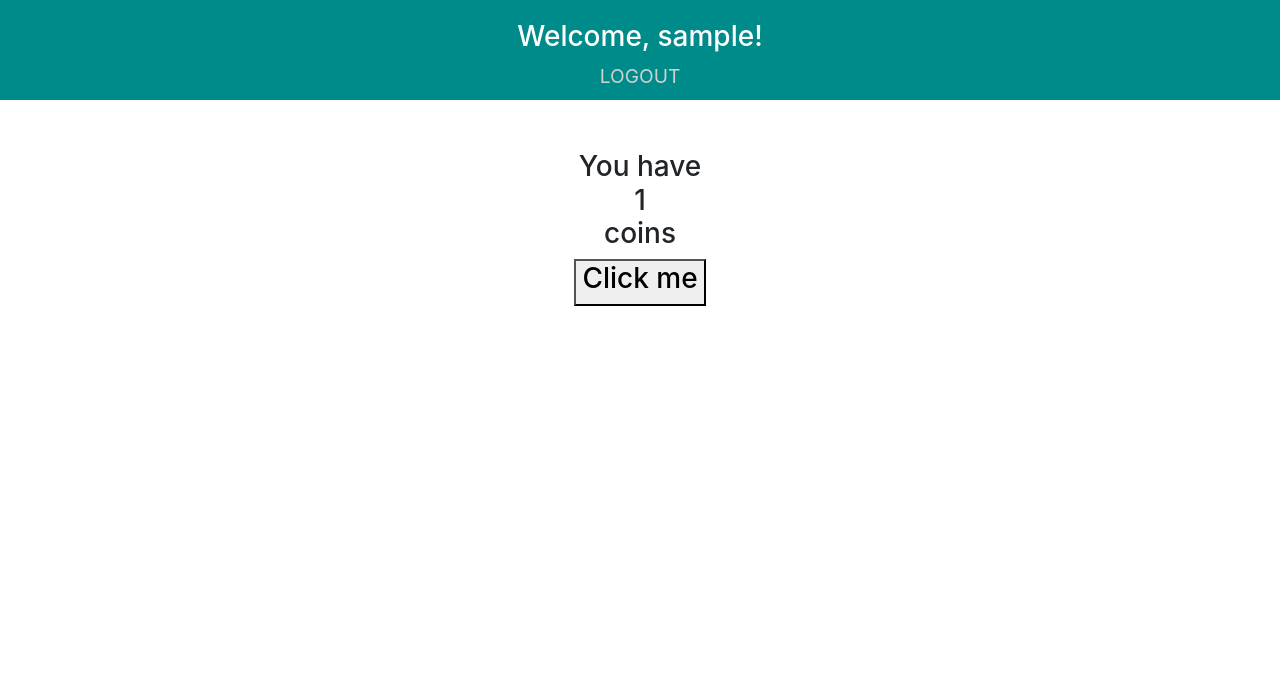
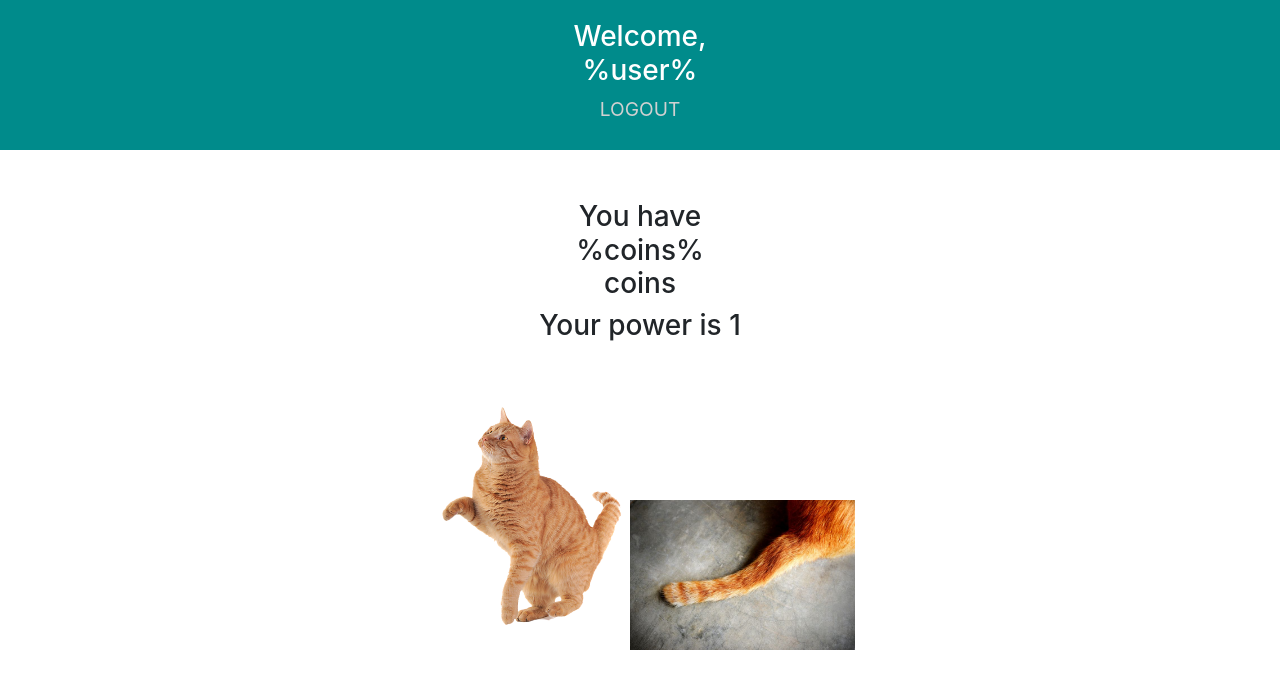
Before and after one commit to 21xx13/mysite, a Django app: page / in a window 1280 px wide. Shown: the top 689 px of the page. Run offline with Django 3.2, Linux system fonts and the light colour scheme; a user stored in the database is signed in; tables that the repository leaves empty hold one stand-in row (values such as "Sample post"); data that the repository does not hold is empty; some libraries are stand-ins or nearby versions.

Commit message:
added boost

```diff
--- a/renderPages/static/css/style.css
+++ b/renderPages/static/css/style.css
@@ -1,7 +1,7 @@
 header{
     background-color: darkcyan;
     color: white;
-    height: 100px;
+    height: 150px;
     padding-top: 20px;
 }
 
--- /dev/null
+++ b/renderPages/static/js/index.js
@@ -0,0 +1,29 @@
+async function callClick(){
+  let response = await fetch('http://localhost:8000/click/',{
+    method: 'GET'
+  });
+  let answer = await response.json();
+  document.getElementById("data").innerHTML = answer;
+}
+
+async function getUser(id){
+  let response = await fetch('http://localhost:8000/users/' + id,{
+    method: 'GET'
+  });
+  let answer = await response.json();
+
+  document.getElementById("user").innerHTML = answer['username'];
+  let getCycle = await fetch('http://localhost:8000/cycles/' + answer['cycle'],{
+    method: 'GET'
+  });
+  let cycle = await getCycle.json();
+  document.getElementById("data").innerHTML = cycle['coinsCount'];
+}
+
+async function buyBoost(){
+  let response = await fetch('http://localhost:8000/buyBoost/',{
+    method: 'GET'
+  });
+  let answer = await response.json();
+  document.getElementById("clickPower").innerHTML = answer;
+}
--- a/renderPages/templates/index.html
+++ b/renderPages/templates/index.html
@@ -2,29 +2,22 @@
 <!DOCTYPE html>
 <html lang="en" dir="ltr">
   <head>
+    <script src="{% static 'js/index.js' %}"></script>
     <link rel="stylesheet" href="{% static 'css/style.css' %}">
     <link rel="stylesheet" href="https://stackpath.bootstrapcdn.com/bootstrap/4.3.1/css/bootstrap.min.css" integrity="sha384-ggOyR0iXCbMQv3Xipma34MD+dH/1fQ784/j6cY/iJTQUOhcWr7x9JvoRxT2MZw1T" crossorigin="anonymous">
     <meta charset="utf-8">
     <title>Title </title>
-    <script>
-      async function callClick(){
-        let response = await fetch('http://localhost:8000/click/',{
-          method: 'GET'
-        });
-        let answer = await response.json();
-        document.getElementById("data").innerHTML = answer;
-      }
-
-      </script>
   </head>
-  <body>
-      <header><h3> Welcome, {{user.username}}! </h3>
+  <body onload="getUser({{user.id}})">
+      <header><h3> Welcome, <div id="user">%user%</div></h3>
       <div class="logout"><a href="/logout">LOGOUT</a></div>
       </header>
      <main>
       <div align='center'>
-        <h3>You have <div id="data">{{mainCycle.coinsCount}}</div> coins </h3>
-        <button onclick="callClick()" ><h3>Click me </h3></button>
+        <h3>You have <div id="data">%coins%</div> coins </h3>
+        <h3>Your power is {{mainCycle.clickPower}}</h3>
+        <input type="image" class="catgirl" src="{% static 'images/cat.png' %}" onclick="callClick()" height="300"/>
+        <input type="image" class="catgirl boost" src="{% static 'images/boost.jpg' %}" onclick="buyBoost()" height="150"/>
       </div>
 
     </main>
--- a/user_profile/models.py
+++ b/user_profile/models.py
@@ -4,18 +4,19 @@
 # Create your models here.
 
 class MainCycle(models.Model):
-    user = models.OneToOneField(User, null=False, on_delete=models.CASCADE)
+    user = models.OneToOneField(User, related_name='cycle', null=False, on_delete=models.CASCADE)
     coinsCount = models.IntegerField(default=0)
     clickPower = models.IntegerField(default=1)
     def Click(self):
         self.coinsCount += self.clickPower
 
+class Boost(models.Model):
+    mainCycle = models.ForeignKey(MainCycle, related_name='boost', null=False, on_delete=models.CASCADE)
+    power = models.IntegerField(default=1)
+    price = models.IntegerField(default=10)
 
-class UserData(models.Model):
-    username = models.CharField(max_length=70)
-    password = models.CharField(max_length=100)
-
-class Note(models.Model):
-    author = models.CharField(max_length=200)
-    title = models.CharField(max_length=200)
-    text = models.TextField()
+    def Upgrade(self):
+        self.mainCycle.clickPower += self.power
+        self.mainCycle.coinsCount -= self.price
+        self.power *= 2
+        self.price *= 2
--- a/user_profile/serializers.py
+++ b/user_profile/serializers.py
@@ -1,15 +1,15 @@
 from rest_framework import serializers
-from .models import UserData, MainCycle
+from .models import User, MainCycle
 
 class UserSerializer(serializers.ModelSerializer):
     class Meta:
-        model = UserData
+        model = User
         fields = ['id']
 
 class UserSerializerDetail(serializers.ModelSerializer):
     class Meta:
-        model = UserData
-        fields = ['id', 'username', 'password']
+        model = User
+        fields = ['id', 'username', 'cycle']
 
 class CycleSerializer(serializers.ModelSerializer):
     class Meta:
@@ -19,4 +19,4 @@
 class CycleSerializerDetail(serializers.ModelSerializer):
     class Meta:
         model = MainCycle
-        fields = ['id', 'user', 'coinsCount', 'clickPower']
+        fields = ['id', 'user', 'coinsCount', 'clickPower', 'boost']
--- a/user_profile/urls.py
+++ b/user_profile/urls.py
@@ -7,4 +7,5 @@
     path('cycles/', views.CycleList.as_view()),
     path('cycles/<int:pk>/', views.CycleDetail.as_view()),
     path('click/', views.callClick, name="click"),
+    path('buyBoost/', views.buyBoost, name="buyBoost"),
 ]
--- a/user_profile/views.py
+++ b/user_profile/views.py
@@ -2,8 +2,8 @@
 from django.contrib.auth.models import User
 from django.contrib.auth import authenticate, login, logout
 from django.http import HttpResponse
-from .forms import UserForm, NoteForm
-from .models import MainCycle
+from .forms import UserForm
+from .models import MainCycle, Boost
 from .serializers import UserSerializer, UserSerializerDetail, CycleSerializer, CycleSerializerDetail
 from rest_framework import generics
 
@@ -24,8 +24,16 @@
     serializer_class = CycleSerializerDetail
 
 def callClick(request):
-    user = User.objects.filter(id=request.user.id)
     mainCycle = MainCycle.objects.filter(user=request.user)[0]
     mainCycle.Click()
     mainCycle.save()
     return HttpResponse(mainCycle.coinsCount)
+
+def buyBoost(request):
+    mainCycle = MainCycle.objects.filter(user=request.user)[0]
+    boost = Boost()
+    boost.mainCycle = mainCycle
+    boost.save()
+    boost.Upgrade()
+    mainCycle.save()
+    return HttpResponse(mainCycle.clickPower)
```
Also changed, not shown: user_profile/forms.py (+2 -7 lines), renderPages/static/images/boost.jpg (added), renderPages/static/images/cat.png (added), user_profile/migrations/0001_initial.py, user_profile/migrations/0002_auto_20210327_2238.py (deleted).
